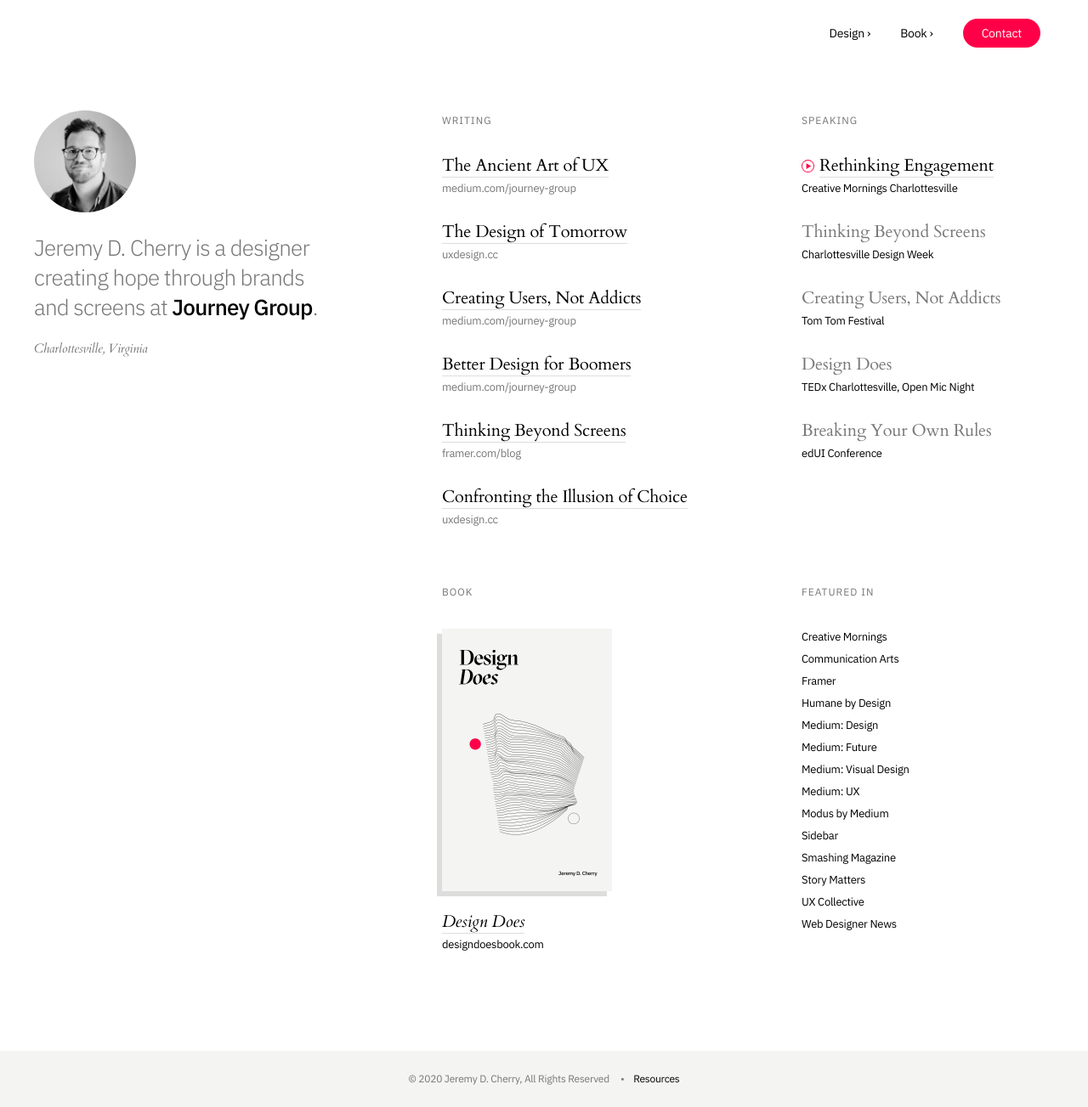
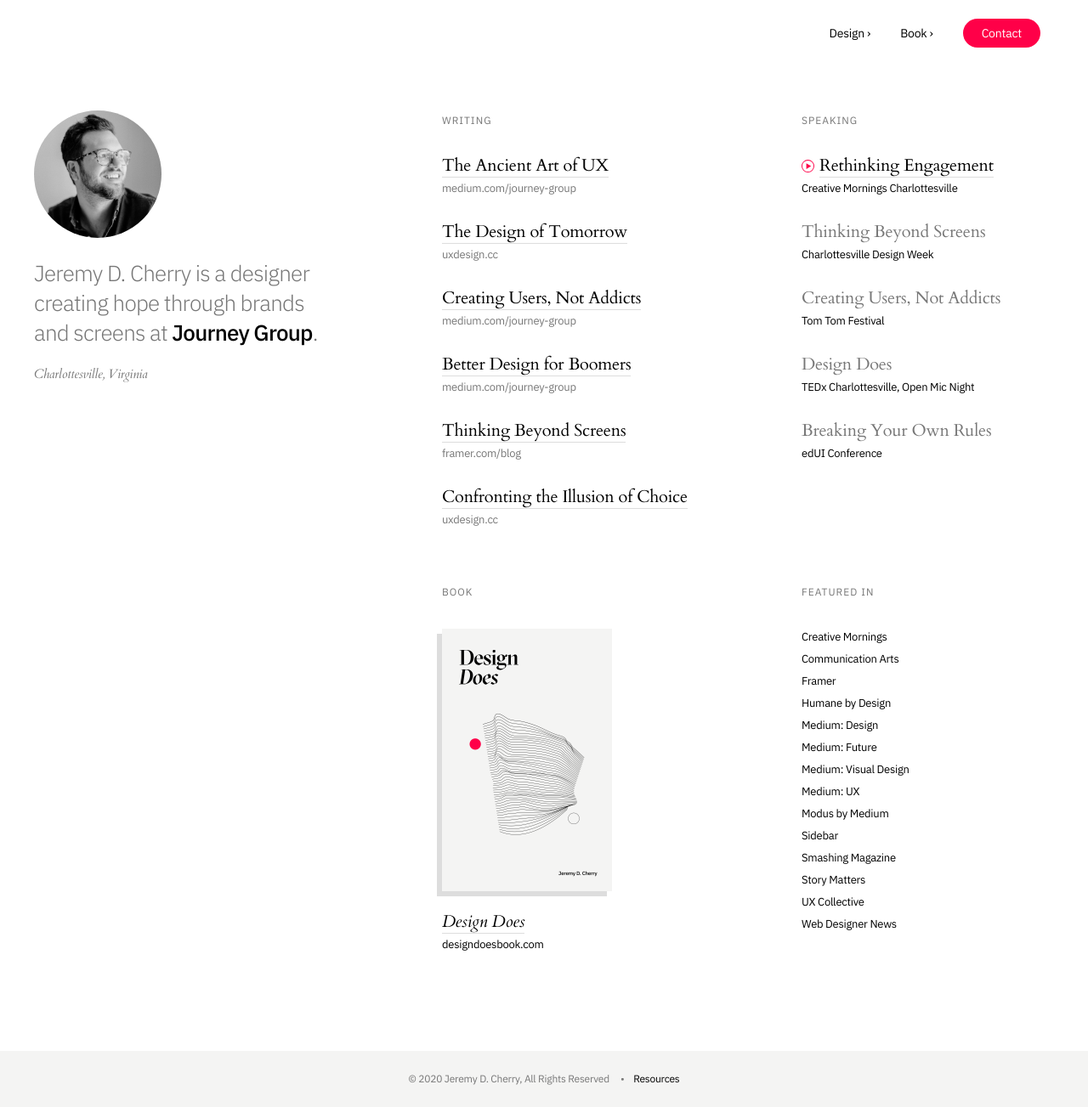
Before and after one commit to jeremydcherry/jeremydcherry.github.io, a Jekyll site: the page built from index.md, in a window 1280 px wide. Shown: the whole page at 85% size. Built offline with Jekyll 4.4.1, drawn with Linux system fonts in a browser that asks for light colours.

Commit message:
Updated headshot

```diff
--- a/_sass/main.scss
+++ b/_sass/main.scss
@@ -327,8 +327,8 @@ a.journey:hover{
 }
 
 img.avatar{
-  border-radius: 60px;
-  width: 120px;
+  border-radius: 100px;
+  width: 150px;
   margin: 0 0 15px;
 }
 
```
Also changed, not shown: images/jeremy-headshot.png.
